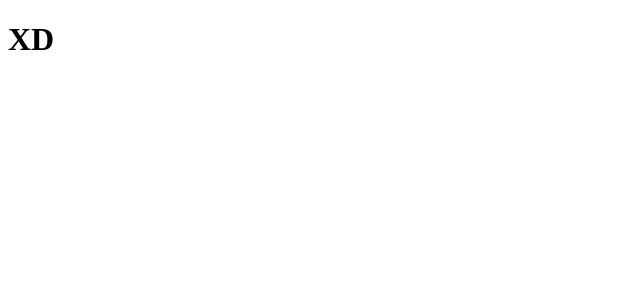
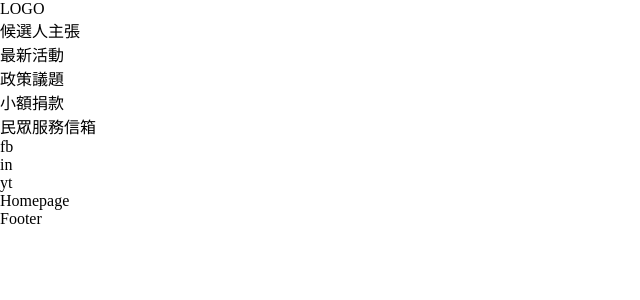
Before and after one commit to cyl-jsl/voteformeow, a React (Create React App) app: page / in a window 1280 px wide. Shown: the top 300 px of the page, without its empty margins (0-640 px from the left). Built offline with nearby package versions, Linux system fonts and the light colour scheme.

Commit message:
init commit

```diff
--- a/public/index.html
+++ b/public/index.html
@@ -3,10 +3,9 @@
   <head>
     <meta charset="utf-8" />
     <meta name="viewport" content="width=device-width, initial-scale=1" />
-    <title>React 練習</title>
+    <title>喵立翰｜競選網站</title>
   </head>
   <body>
-    <noscript>You need to enable JavaScript to run this app.</noscript>
     <div id="root"></div>
   </body>
 </html>
--- a/src/App.js
+++ b/src/App.js
@@ -1,8 +1,20 @@
 import React from "react";
+import { Routes, Route, BrowserRouter } from "react-router-dom";
+import Layout from "./Layout";
+import Homepage from "./pages/Homepage";
+import NotFound from "./pages/NotFound";
+import "./styles/style.css";
 
 function App() {
   return (
-    <h1>XD</h1>
+    <BrowserRouter>
+      <Routes>
+        <Route path="/" element={<Layout/>}>
+          <Route index element={<Homepage />}/>
+          <Route path="*" element={<NotFound/>}/>
+        </Route>
+      </Routes>
+    </BrowserRouter>
   )
 }
 
--- /dev/null
+++ b/src/Layout.js
@@ -0,0 +1,31 @@
+import React from "react";
+import { Link, Outlet } from "react-router-dom";
+import Footer from "./components/Footer";
+
+const Layout = () => {
+  return (
+    <div>
+      <nav>
+        <ul>
+          <li> LOGO</li>
+        </ul>
+        <ul>
+          <li>候選人主張</li>
+          <li>最新活動</li>
+          <li>政策議題</li>
+          <li>小額捐款</li>
+          <li>民眾服務信箱</li>
+        </ul>
+        <ul>
+          <li>fb</li>
+          <li>in</li>
+          <li>yt</li>
+        </ul>
+      </nav>
+      <Outlet/>
+      <Footer/>
+    </div>
+  );
+};
+
+export default Layout;
--- /dev/null
+++ b/src/components/Footer.js
@@ -0,0 +1,9 @@
+import React from 'react'
+
+const Footer = () => {
+  return (
+    <div>Footer</div>
+  )
+}
+
+export default Footer
--- a/src/index.js
+++ b/src/index.js
@@ -8,7 +8,3 @@ root.render(
     <App />
   </React.StrictMode>
 );
-
-// If you want to start measuring performance in your app, pass a function
-// to log results (for example: reportWebVitals(console.log))
-// or send to an analytics endpoint. Learn more: https://bit.ly/CRA-vitals
--- /dev/null
+++ b/src/pages/Homepage.js
@@ -0,0 +1,9 @@
+import React from 'react'
+
+const Homepage = () => {
+  return (
+    <div>Homepage</div>
+  )
+}
+
+export default Homepage
--- /dev/null
+++ b/src/pages/NotFound.js
@@ -0,0 +1,9 @@
+import React from 'react'
+
+const NotFound = () => {
+  return (
+    <div>NotFound</div>
+  )
+}
+
+export default NotFound
--- /dev/null
+++ b/src/styles/style.css
@@ -0,0 +1,5 @@
+* {
+  margin: 0;
+  padding: 0;
+  box-sizing: border-box;
+}/*# sourceMappingURL=style.css.map */
--- /dev/null
+++ b/src/styles/style.scss
@@ -0,0 +1,5 @@
+* {
+  margin: 0;
+  padding: 0;
+  box-sizing: border-box;
+}
```
Also changed, not shown: 1 other file (tests, documents, lock files or other folders).
